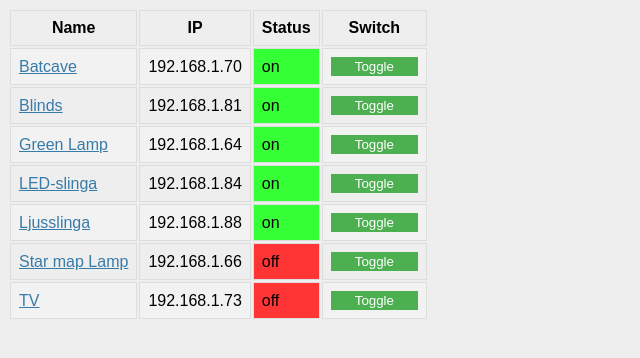
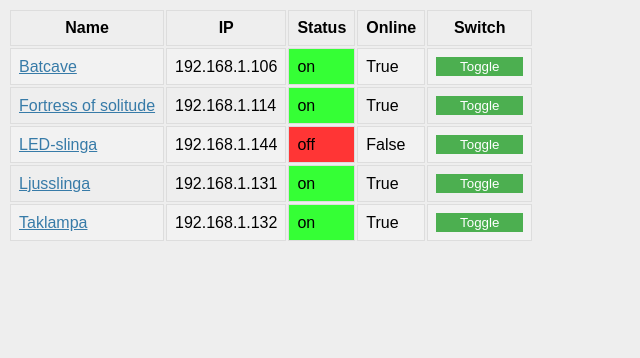
Before and after one commit to naffots/control-lamp-sunset, a Flask app: page / in a window 1280 px wide. Shown: the top 358 px of the page, without its empty margins (0-640 px from the left). Run offline with Flask 2, Linux system fonts and the light colour scheme; data that the repository does not hold is empty.

Commit message:
Update wakeup light
Fix new ip addresses

```diff
--- a/ScheduledObject.py
+++ b/ScheduledObject.py
@@ -1,8 +1,9 @@
-from datetime import datetime, time, timedelta
+from datetime import datetime, timedelta
 import urllib.request
 from pytz import timezone
 from enum import IntEnum
 import threading
+import time
 
 class Days(IntEnum):
     ALL      = 127 # 1111111
@@ -20,8 +21,10 @@ class ScheduledObject():
         self.status = "off"
         self.override = False
         self.brightnessStep = 1
+        self.timerstep = 10
         self.isDimmable = isDimmable
-	self.timer = None
+        self.timer = None
+        self.online = False
 
     def add_on_time(self, startTime, endTime, days):
         self.on_times.append((startTime, endTime, days))
@@ -32,16 +35,26 @@ class ScheduledObject():
     def _get_url(self, url):
         try:
             urllib.request.urlopen(url)
+            self.online = True
         except:
-            print("Problem with URL ({})".format(url))
+            print("{} - Problem with URL ({})".format(self.name, url))
+            self.online = False
 
     def _post_url(self, url, data):
         try:
-             params = urllib.parse.urlencode(data)
-             params = params.encode('ascii')
-             urllib.request.urlopen(url, params)
+            params = urllib.parse.urlencode(data)
+            params = params.encode('ascii')
+            urllib.request.urlopen(url, params)
+            self.online = True
         except:
-             print("Problem POST URL ({})".format(url))
+            print("{} - Problem POST URL ({})".format(self.name, url))
+            self.online = False
+
+    def get_status(self):
+        if self.online:
+            return self.status
+        else:
+            return "off"
 
     def turn_on(self):
         print(" - Turning on!")
@@ -90,7 +103,7 @@ class ScheduledObject():
         day_of_week = datetime.now().weekday()
         day_of_week_mask = 1 << day_of_week
 
-        previousStatus = self.status
+        previousStatus = self.get_status()
         nextStatus = "off"
 
         # On Off switch
@@ -112,12 +125,14 @@ class ScheduledObject():
                     nextStatus = "on"
 
                     if previousStatus == "off":
-						if not self.timer:
-							self.wake_up_light(self.brightnessStep)
-							self.set_brightness(0)
-						else:
-							print("Timer is already set for this device")
-
+                        if not self.timer:
+                            self.turn_on()
+                            self.set_brightness(0)
+                            self.turn_off()
+                            self.wake_up_light(self.brightnessStep)
+                            time.sleep(2)
+                        else:
+                            print("Timer is already set for this device")
 
         if previousStatus == "off" and nextStatus == "on":
             if not self.override:
@@ -129,16 +144,19 @@ class ScheduledObject():
             self.override = False
 
 
+
+
     # Cron job for wake up light
     def wake_up_light(self, brightness):
-		print("{} is increasing brightness to {}".format(self.name, brightness))
-		self.set_brightness(brightness)
-		nextBrightness = brightness + self.brightnessStep
+        if self.status:
+            print("{} is increasing brightness to {}".format(self.name, brightness))
+            self.set_brightness(brightness)
+            nextBrightness = brightness + self.brightnessStep
 
-		if nextBrightness <= 100:
-			# Arm timer width next brightness level
-			self.timer = threading.Timer(1.0, self.wake_up_light, args=[nextBrightness])
-			self.timer.start()
-		else:
-			# Unarm timer
-			self.timer = None
+            if nextBrightness <= 100:
+                # Arm timer width next brightness level
+                self.timer = threading.Timer(self.timerstep, self.wake_up_light, args=[nextBrightness])
+                self.timer.start()
+            else:
+                # Unarm timer
+                self.timer = None
--- a/main.py
+++ b/main.py
@@ -10,41 +10,38 @@ import json
 app = Flask(__name__)
 scheduleList = {}
 
-wake_time  = time(6,20)
+wake_time  = time(6,14)
 sleep_time = time(22,00)
 
-# Add lamp
-s = ScheduledObject("Green Lamp", "192.168.1.64", "on", "off")
-s.add_on_time(time(8,0), sleep_time, Days.ALL)
-scheduleList["green_lamp"] = s
 
-s2 = ScheduledObject("Star map Lamp", "192.168.1.66", "on", "off")
-s2.add_on_time(time(20,00), time(23,00), Days.ALL)
-scheduleList["star_lamp"] = s2
+#s2 = ScheduledObject("Star map Lamp", "192.168.1.66", "on", "off")
+#s2.add_on_time(time(20,00), time(23,00), Days.ALL)
+#scheduleList["star_lamp"] = s2
 
-s3 = ScheduledObject("Blinds", "192.168.1.81", "open", "close", isDimmable=True)
-s3.add_wake_up_light_time(wake_time, sleep_time, Days.WEEKDAYS)
-s3.add_wake_up_light_time(time(9,20), sleep_time, Days.WEEKENDS)
-scheduleList["blinds"] = s3
-
-s4 = ScheduledTplink("Batcave", "192.168.1.70", "bulb", isDimmable=True)
+s4 = ScheduledTplink("Batcave", "192.168.1.106", "bulb", isDimmable=True)
 s4.add_on_time(time(19,00), sleep_time, Days.ALL)
-s4.add_wake_up_light_time(wake_time, time(9,00), Days.WEEKDAYS)
+s4.add_wake_up_light_time(wake_time, time(8,00), Days.WEEKDAYS)
 s4.add_wake_up_light_time(time(9,20), time(11,0), Days.WEEKENDS)
 scheduleList["batcave"] = s4
 
-s5 = ScheduledTplink("Ljusslinga", "192.168.1.88", "plug")
+s5 = ScheduledTplink("Ljusslinga", "192.168.1.131", "plug")
 s5.add_on_time(time(7, 00), time(10,00), Days.ALL)
 s5.add_on_time(time(18,00), sleep_time, Days.ALL)
 scheduleList["ljusslinga"] = s5
 
-s6 = ScheduledObject("LED-slinga", "192.168.1.84", "on", "off", isDimmable=True)
+s6 = ScheduledObject("LED-slinga", "192.168.1.144", "on", "off", isDimmable=True)
 s6.add_on_time(wake_time, sleep_time, Days.WEEKDAYS)
 s6.add_on_time(time(9,20), sleep_time, Days.WEEKENDS)
 scheduleList["ledstrip"] = s6
 
-s7 = ScheduledObject("TV", "192.168.1.73", "on", "off")
-scheduleList["tv"] = s7
+s7 = ScheduledTplink("Fortress of solitude", "192.168.1.114", "bulb", isDimmable=True)
+s7.add_on_time(time(19,00), sleep_time, Days.ALL)
+scheduleList["fortress"] = s7
+
+s8 = ScheduledTplink("Taklampa", "192.168.1.132", "bulb", isDimmable=True)
+s8.add_on_time(time(19,00), sleep_time, Days.ALL)
+scheduleList["taklampa"] = s8
+
 
 # Web page
 @app.route("/", methods=['GET', 'POST'])
--- a/templates/edit.html
+++ b/templates/edit.html
@@ -3,7 +3,7 @@
   <link rel= "stylesheet" type= "text/css" href= "{{ url_for('static',filename='style.css') }}">
   <body>
     <h1> {{ scheduleObject['name'] }} </h1>
-    Status: {{ scheduleObject['status'] }}
+    Status: {{ scheduleObject.get_status() }}
     Override: {{ scheduleObject['override'] }}
     <h2>OnOff times</h2>
     <table id="scheldule">
--- a/templates/index.html
+++ b/templates/index.html
@@ -7,13 +7,15 @@
         <th>Name</th>
         <th>IP</th>
         <th>Status</th>
+        <th>Online</th>
         <th>Switch</th>
       </tr>
   {% for (key, schedObject) in scheduleList %}
       <tr>
         <td><a href=/edit?name={{key}}>{{ schedObject['name'] }}</a></td>
         <td>{{ schedObject['ip'] }}</td>
-        <td class="{{ schedObject['status'] }}">{{ schedObject['status'] }}</td>
+        <td class="{{ schedObject.get_status() }}">{{ schedObject.get_status() }}</td>
+        <td>{{ schedObject['online'] }}</td>
         <td>
            <form method="POST">
              <input type=hidden name=name value={{key}}>
```
Also changed, not shown: ScheduledTplink.py (+10 -6 lines).
